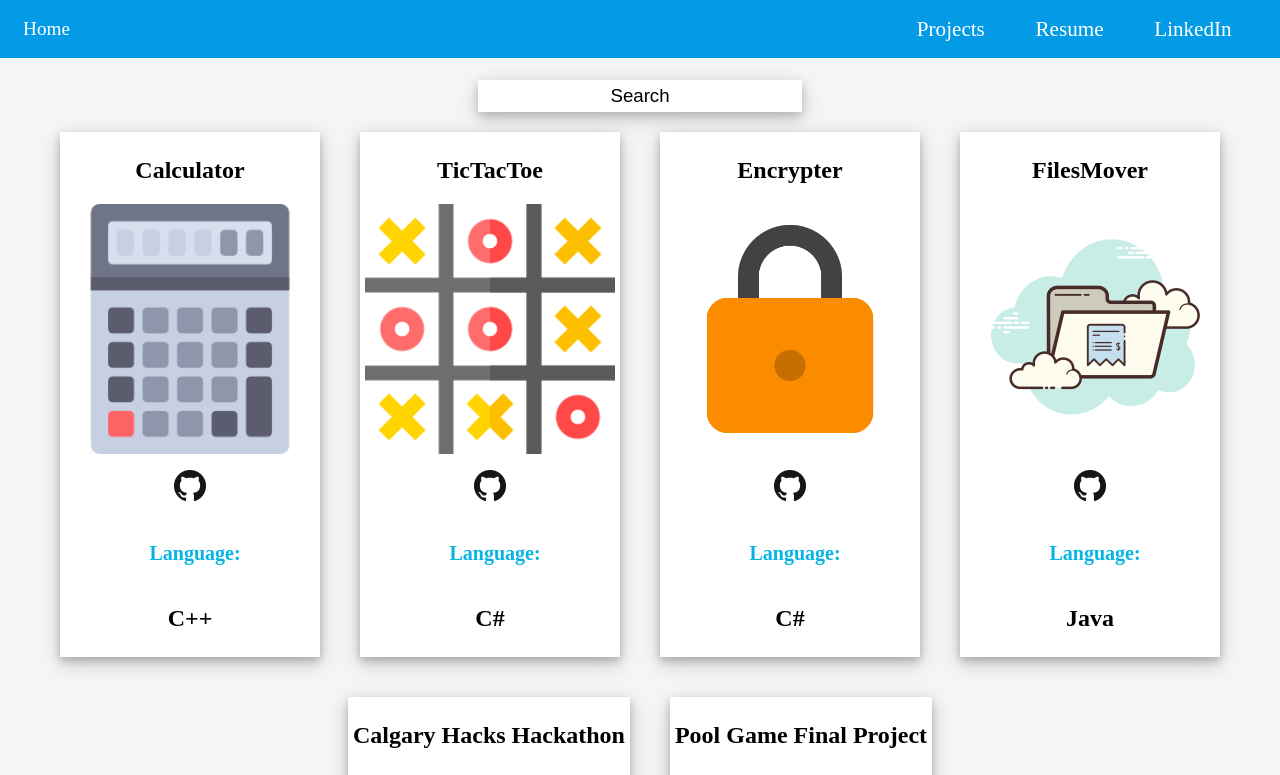
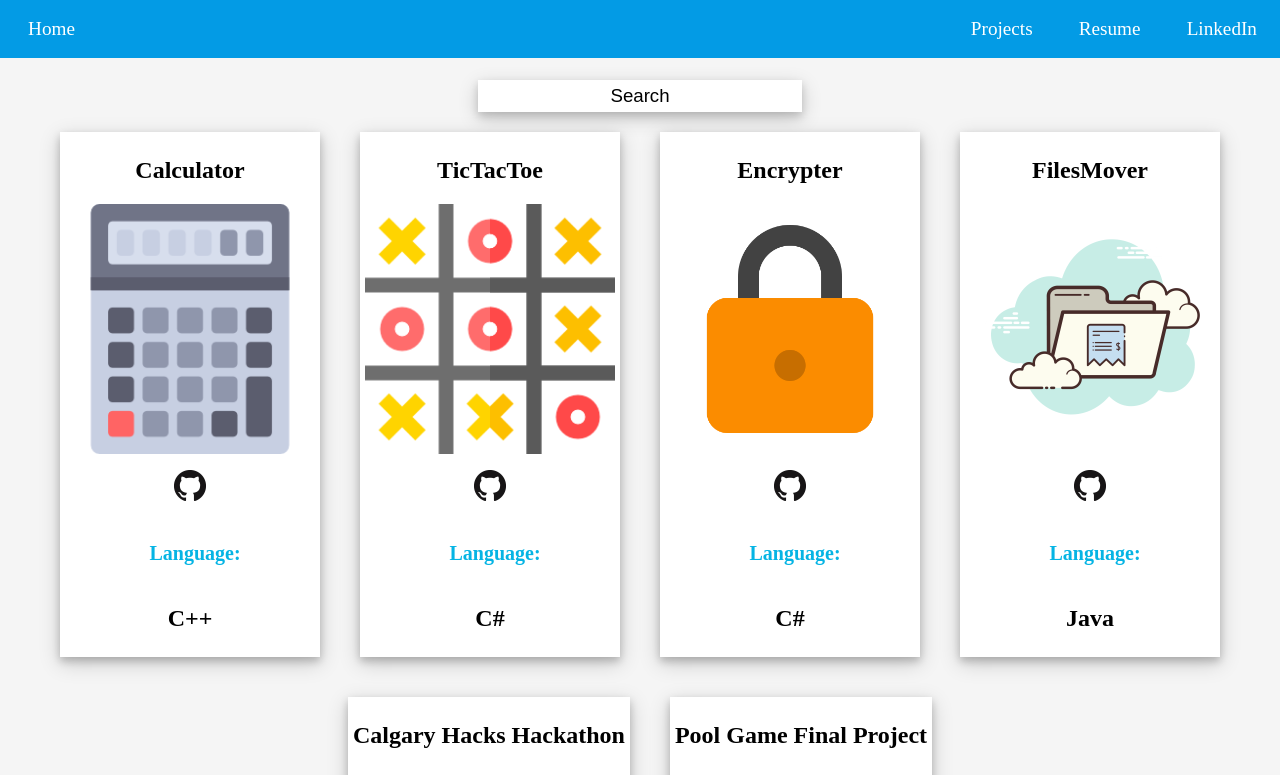
Before and after one commit to rohitkadhe/portfolioSite, a React (Create React App) app: page /portfoliosite/projects in a window 1280 px wide. Shown: the top 775 px of the page. Built offline with nearby package versions, Linux system fonts and the light colour scheme.

Commit message:
Fixed scaling issue on smaller displays and cleaned up code

```diff
--- a/src/Components/Home/Home.js
+++ b/src/Components/Home/Home.js
@@ -3,14 +3,14 @@ import './HomeStyles.css';
 const Home=()=>{
 	return(
 			<div className='home'>
-					<div className='spacetop'></div>
-			   <h1 className='header'>Welcome to my website!</h1>
-			   <p className='innerText'>My name is Rohit Kadhe and I am a third
-				   year Electrical Engineering Student at the University Of Calgary with a Minor in Computer Science.
-			   </p>
-			   <img alt = 'headerImage'className='headerImage'
-			   		src='https://images.unsplash.com/photo-1517694712202-14dd9538aa97?ixlib=rb-0.3.5&ixid=eyJhcHBfaWQiOjEyMDd9&s=a20bc6324f6ef2969d9a7cae56b8d4d1&auto=format&fit=crop&w=1650&q=80'/>
-			</div>
+				<div className='main'>
+					<h1 className='header'>Welcome to my website!</h1>
+					<p className='innerText'>My name is Rohit Kadhe and I am a third
+						year Electrical Engineering Student at the University of Calgary with a Minor in Computer Science.
+					</p>
+					<img alt = ''className='image'src='https://images.unsplash.com/photo-1517694712202-14dd9538aa97?ixlib=rb-0.3.5&ixid=eyJhcHBfaWQiOjEyMDd9&s=a20bc6324f6ef2969d9a7cae56b8d4d1&auto=format&fit=crop&w=1650&q=80'/>
+				</div>
+				</div>
 
 		);
 }
--- a/src/Components/Home/HomeStyles.css
+++ b/src/Components/Home/HomeStyles.css
@@ -4,19 +4,21 @@
 	align-items: center;
 	justify-content: center;
 }
-.spacetop{
-	margin-top: 58px;
+.main{
+	display: flex;
+	flex-flow: column;
+	justify-content: center;
+	align-items: center;
+	margin-top: 68px;
 }
 .header{
 	text-align: center;
 	color: #05b4e4;
 	font-size: 36px;
 	text-transform: uppercase;
-	margin-bottom: 0;
+	margin: 0;
 }
-
-.headerImage{
-	text-align: center;
+.image{
 	width: 55%;
 	min-width: 350px;
 	height: auto;
--- a/src/Components/Navigation/Navigation.js
+++ b/src/Components/Navigation/Navigation.js
@@ -3,19 +3,14 @@ import './NavigationStyles.css';
 import resume from '../Resume/Resume'
 const Navigation=()=>{
 	return(
-			<header className="navBar">
-			    <nav className="navBarContainer">
-					 <div className='home'><a href='/portfoliosite'>Home</a></div>
-					 <div className='spaceRight'></div>
-			        <div className="navBarContainerItems">
-						   <ul>
-			                <li><a href='/portfoliosite/projects'>Projects</a></li>
-								 <li><a  target='__blank' href={resume}>Resume</a></li>
-								 <li><a  target='__blank'  href="https://www.linkedin.com/in/rohitkadhe">LinkedIn</a></li>
-			            </ul>
-			        </div>
+			    <nav>
+					   <ul className="navBarItems">
+							 <li className='posLeft'><a className='navItem' href='/portfoliosite'>Home</a></li>
+						    <li><a className='navItem' href='/portfoliosite/projects'>Projects</a></li>
+							 <li><a className='navItem'  target='__blank' href={resume}>Resume</a></li>
+							 <li><a className='navItem'  target='__blank'  href="https://www.linkedin.com/in/rohitkadhe">LinkedIn</a></li>
+		            </ul>
 			    </nav>
-			  </header>
 	);
 }
 
--- a/src/Components/Navigation/NavigationStyles.css
+++ b/src/Components/Navigation/NavigationStyles.css
@@ -1,44 +1,35 @@
-.navBar{
+.navBarItems{
+   display: flex;
+   flex-wrap: wrap;
    position: fixed;
+   align-items: center;
    width: 100%;
    background: #039BE5;
    height: 58px;
-   top: 0;
-   left: 0;
    font-size: 1.2em;
+   margin-bottom: auto;
 }
-.navBarContainer{
-   display: flex;
-   align-items: center;
-   height: 100%;
-   padding: 0 1.2em;
+.navItem{
+   margin-right:1.2em;
+   padding-left: 1.2em;
+   text-decoration: none;
+   color: white;
 }
-.navBarContainerItems li{
-   padding: 0 1.2em;
-   font-size: 1.1em;
+ul {
+  padding: 0;
+  list-style: none;
+  padding: 0;
+  margin: 0;
 }
-.navBarContainerItems ul{
-   display: flex;
-   list-style: none;
-   margin: 0;
-   padding: 0;
+.posLeft{
+   margin-right: auto;
+   padding: 0 5px;
 }
-.navBarContainerItems a, .home  a:hover{
-    color: #fa923f;
-    cursor: pointer;
-}
-.spaceRight{
-   flex-grow: 1;
-}
-.home a, .navBarContainerItems a{
-   color: white;
-   text-decoration: none;
-}
-.home a:active, .navBarContainerItems a:active{
+.navBarItems a:hover{
    color: #fa923f;
    cursor: pointer;
 }
-.home a:hover, .navBarContainerItems a:hover{
+.navBarItems a:active{
    color: #fa923f;
    cursor: pointer;
 }
```
Also changed, not shown: 1 other file (tests, documents, lock files or other folders).
